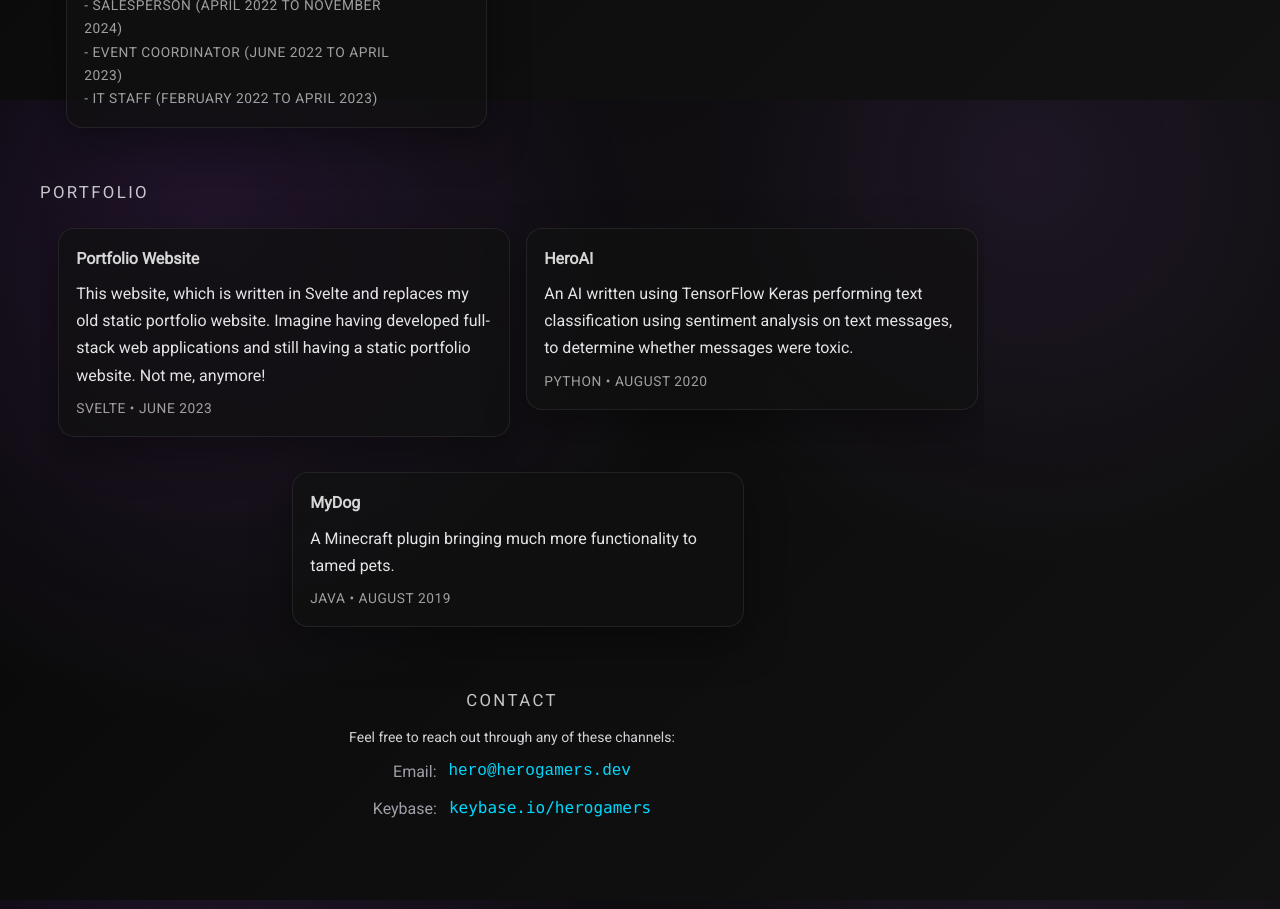
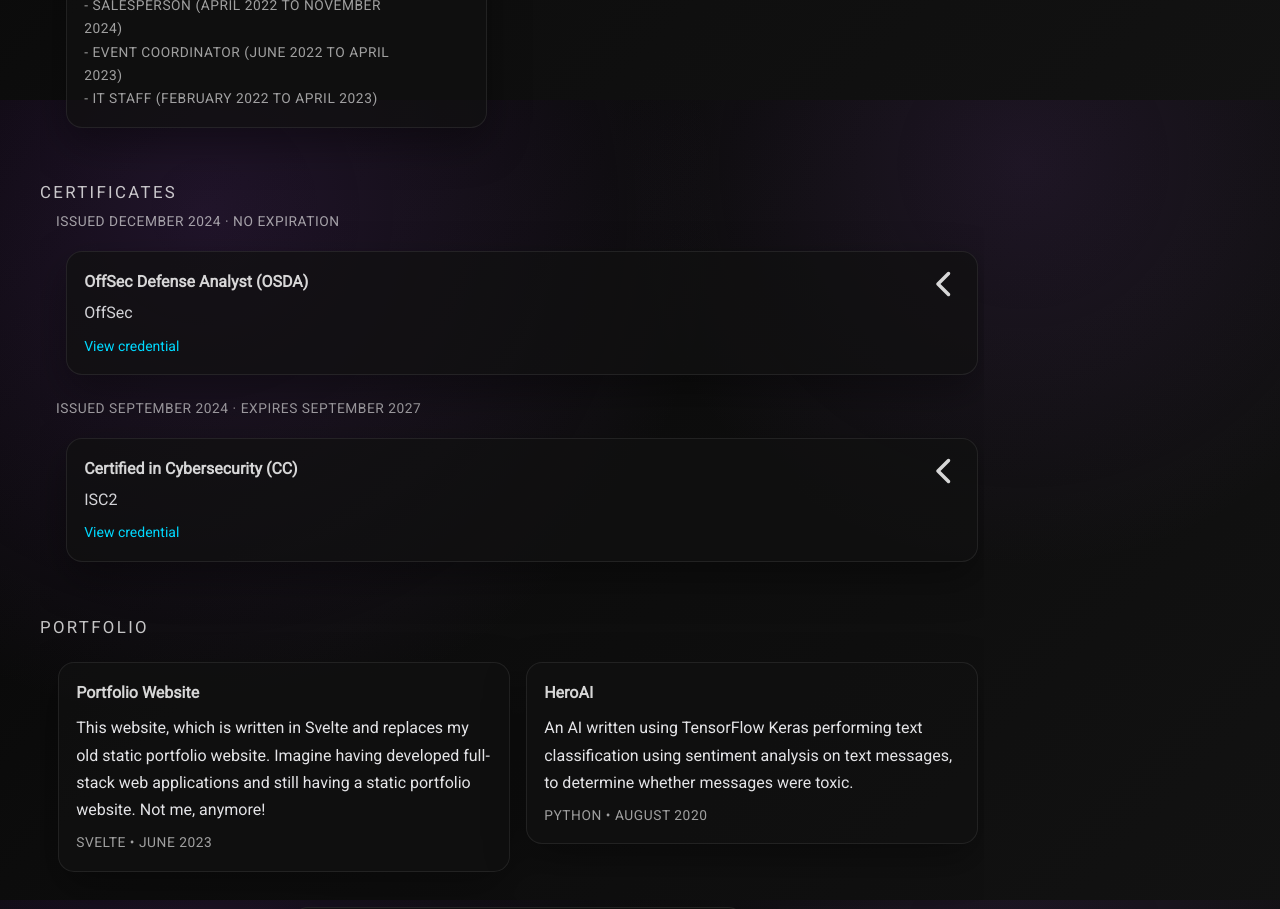
Before and after one commit to HeroGamers/Portfolio, a SvelteKit app: page / in a window 1280 px wide. Shown: the part 1500-2409 px from the top of the page. Built offline with nearby package versions, Linux system fonts and the light colour scheme.

Commit message:
feat: add certs

```diff
--- /dev/null
+++ b/src/lib/components/CertificateCard.svelte
@@ -0,0 +1,61 @@
+<script>
+	import ExpandableCard from '$lib/components/ExpandableCard.svelte';
+	import { formatDate } from '$lib/utils.js';
+
+	/** @type {string} */
+	export let name = 'Certification Name';
+	/** @type {string} */
+	export let issuer = 'Issuing Organization';
+	/** @type {Date | null} */
+	export let issue_date = null;
+	/** @type {Date | null} */
+	export let expiry_date = null;
+	/** @type {string | null} */
+	export let credential_id = null;
+	/** @type {string | null} */
+	export let link = null;
+	/** @type {string | null} */
+	export let description = null;
+
+	const getDateText = () => {
+		const parts = [];
+		const now = new Date();
+
+		if (issue_date != null) {
+			parts.push('Issued ' + formatDate(issue_date));
+		}
+
+		if (expiry_date != null) {
+			parts.push(
+				(expiry_date.getTime() < now.getTime() ? 'Expired ' : 'Expires ') + formatDate(expiry_date)
+			);
+		} else {
+			parts.push('No expiration');
+		}
+
+		return parts.join(' · ');
+	};
+</script>
+
+<ExpandableCard dateText={getDateText()} {description}>
+	<div slot="summary" class="flex flex-col gap-1">
+		<p class="font-semibold">{name}</p>
+		<p class="font-light text-zinc-300">{issuer}</p>
+		{#if credential_id != null}
+			<p class="hasDate font-medium tracking-normal normal-case">Credential ID: {credential_id}</p>
+		{/if}
+		{#if link != null}
+			<p class="pt-1 text-sm">
+				<a
+					href={link}
+					target="_blank"
+					rel="noreferrer"
+					on:click|stopPropagation
+					on:keydown|stopPropagation
+				>
+					View credential
+				</a>
+			</p>
+		{/if}
+	</div>
+</ExpandableCard>
--- /dev/null
+++ b/src/lib/components/Certificates.svelte
@@ -0,0 +1,36 @@
+<script>
+	import CertificateCard from '$lib/components/CertificateCard.svelte';
+
+	/** @type {Array<{name: string, issuer: string, issue_date: Date | null, expiry_date: Date | null, credential_id: string | null, link: string | null, description: string | null}>} */
+	let certificates = [
+		{
+			name: 'OffSec Defense Analyst (OSDA)',
+			issuer: 'OffSec',
+			issue_date: new Date('2024-12-19'),
+			expiry_date: null,
+			credential_id: null,
+			link: 'https://credentials.offsec.com/ecd21884-5cee-4907-9241-d83389bcfcfa',
+			description:
+				'OffSec Defense Analysts (OSDAs) have the skills and expertise needed to detect, uncover, and understand cyber attacks against an organization. They can analyze security logs across operating systems and applications, chain findings to map full attack paths, and build detection rules and analysis scripts.'
+		},
+		{
+			name: 'Certified in Cybersecurity (CC)',
+			issuer: 'ISC2',
+			issue_date: new Date('2024-09-04'),
+			expiry_date: new Date('2027-09-30'),
+			credential_id: null,
+			link: 'https://www.credly.com/badges/36f66c55-984e-4c06-a1e5-57749f5d0fea',
+			description:
+				'Vendor-neutral foundational certification covering core security principles, business continuity and incident response concepts, access controls, network security, and security operations.'
+		}
+	];
+</script>
+
+<section id="certificates" class="flex w-full flex-col items-start">
+	<h5 class="font-medium">Certificates</h5>
+	<div class="flex w-full flex-col space-y-3 px-1 sm:px-4">
+		{#each certificates as certificate (certificate.name)}
+			<CertificateCard {...certificate} />
+		{/each}
+	</div>
+</section>
--- a/src/routes/+page.svelte
+++ b/src/routes/+page.svelte
@@ -3,6 +3,7 @@
 	import About from '$lib/components/About.svelte';
 	import Experience from '$lib/components/Experience.svelte';
 	import Education from '$lib/components/Education.svelte';
+	import Certificates from '$lib/components/Certificates.svelte';
 	import Portfolio from '$lib/components/Portfolio.svelte';
 	import Contact from '$lib/components/Contact.svelte';
 </script>
@@ -16,6 +17,7 @@
 		<Experience />
 		<Education />
 	</div>
+	<Certificates />
 	<Portfolio />
 	<Contact />
 </div>
```
